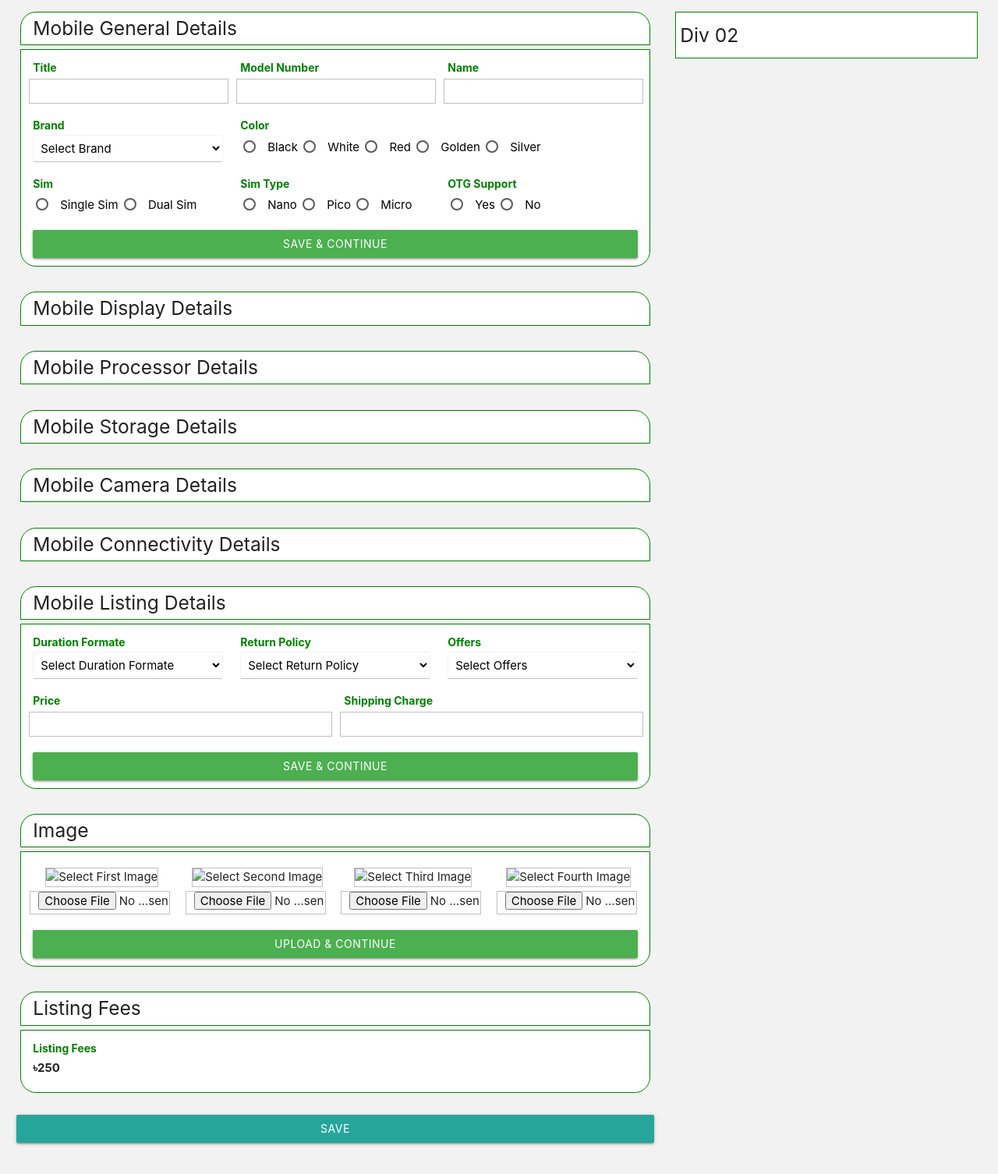
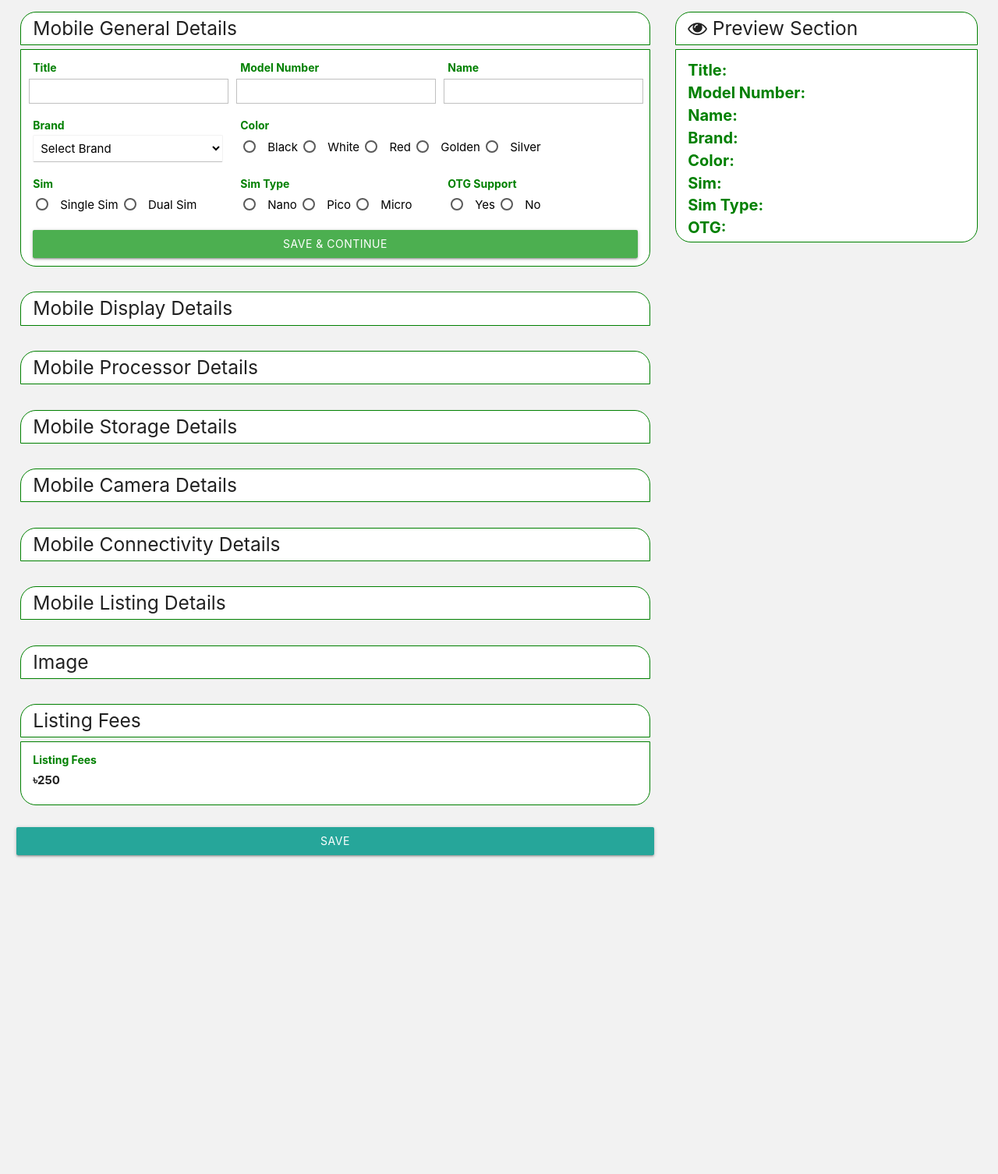
Before and after one commit to DewHunt/Dew-Online-Market, a CodeIgniter app: page /database/index.php/seller/MobileUpload in a window 1280 px wide. Shown: the whole page at 78% size. After the commit the page ends 1100 px from the top, so only its background shows below. Run offline with CodeIgniter, Linux system fonts and the light colour scheme; data comes from the database, SQL or seed files in the repository; some libraries are stand-ins or nearby versions.

Commit message:
Update - 181229

```diff
--- a/application/controllers/Admin.php
+++ b/application/controllers/Admin.php
@@ -161,7 +161,7 @@
 				$output .= '<option value="">Select Brand</option>';
 				foreach ($result as $brands)
 				{
-					$output .= '<option value="'.$brands->brand_id.'">'.$brands->brand_name.'</option>';
+					$output .= '<option value="'.$brands->brand_name.'">'.$brands->brand_name.'</option>';
 				}
 				$output .= '</select>';
 			}
--- a/application/views/Seller/Listing/mobile.php
+++ b/application/views/Seller/Listing/mobile.php
@@ -52,7 +52,7 @@
 				margin-bottom: 7px;
 			}
 
-			#general-section,#display-section,#processor-section,#storage-section,#camera-section,#connectivity-section,#listing-section,#listing-price-section,#image-section{
+			#general-section,#display-section,#processor-section,#storage-section,#camera-section,#connectivity-section,#listing-section,#listing-price-section,#image-section,#preview-section{
 				background: white;
 				border: 1px solid green;
 				border-radius: 0px 0px 20px 20px;
@@ -60,8 +60,15 @@
 				padding: 15px 15px 0px 15px;
 			}
 
-			#general-section h6,#display-section h6,#processor-section h6,#storage-section h6,#camera-section h6,#connectivity-section h6,#listing-price-section h6,#listing-section h6,#image-section h6{
+			#general-section h6,#display-section h6,#processor-section h6,#storage-section h6,#camera-section h6,#connectivity-section h6,#listing-price-section h6,#listing-section h6,#image-section h6, #preview-section h6{
 				font-size: 14px;
+				font-weight: bold;
+				color: green;
+				margin-top: 0px;
+			}
+
+			#preview-section h6{
+				font-size: 20px;
 				font-weight: bold;
 				color: green;
 				margin-top: 0px;
@@ -80,12 +87,18 @@
 				border: 1px solid green;
 			}
 
-			#general-section p,#display-section p,#processor-section p,#storage-section p,#camera-section p,#connectivity-section p,#listing-section p,#listing-price-section p,#image-section p{
+			#general-section p,#display-section p,#processor-section p,#storage-section p,#camera-section p,#connectivity-section p,#listing-section p,#listing-price-section p,#image-section p,#preview-section p{
 				margin: 0px;
 			}
 
 			#general-section label,#display-section label,#processor-section label,#storage-section label,#camera-section label,#connectivity-section label,#listing-section label,#listing-price-section label,#image-section label{
 				color: black;
+			}
+
+			#preview-section label{
+				font-size: 20px;
+				color: silver;
+				margin-top: 0px;
 			}
 
 			#button-section button, #btn-general-info, #btn-display-info, #btn-processor-info, #btn-storage-info, #btn-camera-info, #btn-connectivity-info, #btn-listing-info, #btn-image{
@@ -115,7 +128,8 @@
 		<!-- hidden Input Section End -->
 
 		<div class="row">
-			<div class="col s8 m8 s12">
+			<!-- Details Form Section Start -->
+			<div class="col l8 m8 s12">
 				<!-- General Details Section Start -->
 				<div id="section-heading">
 					<h5>Mobile General Details</h5>
@@ -769,12 +783,25 @@
 				</div>
 				<!-- Button Section End -->
 			</div>
-
-			<div class="col s4 m4 s12">
-				<div style="background: white; border: 1px solid green; margin: 5px; padding: 0px 5px 5px 5px;">
-					<h5>Div 02</h5>
+			<!-- Details Form Section End -->
+
+			<!-- Preview Section Start -->
+			<div class="col l4 m4 s12">
+				<div id="section-heading">
+					<h5><span class="fa fa-eye"></span>&nbsp;Preview Section</h5>
+				</div>
+				<div id="preview-section">
+					<h6>Title:&nbsp;<label id="show-mobile-title"></label></h6>
+					<h6>Model Number:&nbsp;<label id="show-model-number"></label></h6>
+					<h6>Name:&nbsp;<label id="show-model-name"></label></h6>
+					<h6>Brand:&nbsp;<label id="show-mobile-brand"></label></h6>
+					<h6>Color:&nbsp;<label id="show-mobile-color"></label></h6>
+					<h6>Sim:&nbsp;<label id="show-mobile-sim"></label></h6>
+					<h6>Sim Type:&nbsp;<label id="show-mobile-sim-type"></label></h6>
+					<h6>OTG:&nbsp;<label id="show-mobile-otg"></label></h6>
 				</div>
 			</div>
+			<!-- Preview Section End -->
 		</div>
 
 		<!-- Body Section End -->
@@ -815,8 +842,8 @@
 				$('#storage-section').hide();
 				$('#camera-section').hide();
 				$('#connectivity-section').hide();
-				$('#listing-section').show();
-				$('#image-section').show();
+				$('#listing-section').hide();
+				$('#image-section').hide();
 				// Hide Section End
 
 				// General Info Script Section Start
@@ -1594,6 +1621,48 @@
 					}
 				});
 				// Image Upload Section End
+
+				// Side Panle Preview Section Script Start
+				$('#mobile-title').keyup(function(){
+					var mobile_title = $('#mobile-title').val();
+					$('#show-mobile-title').html(mobile_title);
+				});
+
+				$('#mobile-model-number').keyup(function(){
+					var mobile_model_number = $('#mobile-model-number').val();
+					$('#show-model-number').html(mobile_model_number);
+				});
+
+				$('#mobile-model-name').keyup(function(){
+					var mobile_model_name = $('#mobile-model-name').val();
+					$('#show-model-name').html(mobile_model_name);
+				});
+
+				$('#show-select-brand').on('change','#mobile-brand-id',function(){
+					var mobile_brand_id = $(this).val();
+					$('#show-mobile-brand').html(mobile_brand_id);
+				});
+
+				$('input:radio[name=mobile-color]').click(function(){
+					var mobile_color = $(this).val();
+					$('#show-mobile-color').html(mobile_color);
+				});
+
+				$('input:radio[name=mobile-sim]').click(function(){
+					var mobile_sim = $(this).val();
+					$('#show-mobile-sim').html(mobile_sim);
+				});
+
+				$('input:radio[name=mobile-sim-type]').click(function(){
+					var mobile_sim_type = $(this).val();
+					$('#show-mobile-sim-type').html(mobile_sim_type);
+				});
+
+				$('input:radio[name=mobile-otg]').click(function(){
+					var mobile_otg = $(this).val();
+					$('#show-mobile-otg').html(mobile_otg);
+				});
+				// Side Panle Preview Section Script End
 			});
 		</script>
 	</body>
```
